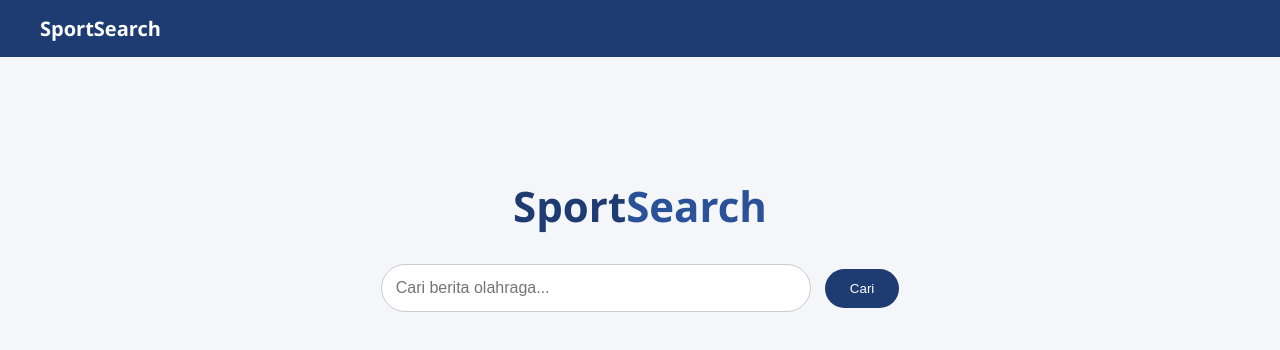
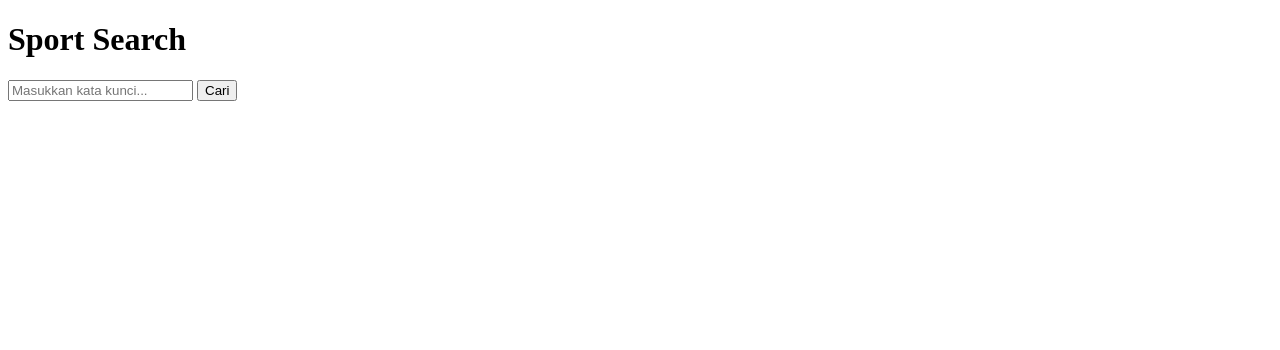
Before and after one commit to sucifadhilah005-blip/sport-search, a plain HTML site: page templates/index.html in a window 1280 px wide. Drawn offline with Linux system fonts and the light colour scheme.

Commit message:
update UI

```diff
--- a/templates/index.html
+++ b/templates/index.html
@@ -1,92 +1,16 @@
 <!DOCTYPE html>
-<html lang="en">
+<html>
 <head>
-<meta charset="UTF-8">
-<title>SportSearch</title>
-
-<style>
-body {
-    margin: 0;
-    font-family: 'Segoe UI', sans-serif;
-    background: #f4f6f9;
-}
-
-/* NAVBAR */
-.navbar {
-    background: #1e3c72;
-    padding: 15px 40px;
-    color: white;
-    font-size: 20px;
-    font-weight: bold;
-}
-
-/* CENTER */
-.container {
-    text-align: center;
-    margin-top: 120px;
-}
-
-.logo {
-    font-size: 42px;
-    font-weight: bold;
-    color: #1e3c72;
-}
-
-.logo span {
-    color: #2a5298;
-}
-
-/* SEARCH BOX */
-.search-box {
-    margin-top: 30px;
-}
-
-.search-box input {
-    width: 400px;
-    padding: 14px;
-    border-radius: 30px;
-    border: 1px solid #ccc;
-    outline: none;
-    font-size: 16px;
-    transition: 0.3s;
-}
-
-.search-box input:focus {
-    border-color: #2a5298;
-    box-shadow: 0 0 5px rgba(42,82,152,0.5);
-}
-
-.search-box button {
-    margin-left: 10px;
-    padding: 12px 25px;
-    border: none;
-    border-radius: 30px;
-    background: #1e3c72;
-    color: white;
-    cursor: pointer;
-    transition: 0.3s;
-}
-
-.search-box button:hover {
-    background: #2a5298;
-}
-</style>
+    <title>Sport Search</title>
 </head>
-
 <body>
 
-<div class="navbar">
-    SportSearch
-</div>
+    <h1>Sport Search</h1>
 
-<div class="container">
-    <div class="logo">Sport<span>Search</span></div>
-
-    <form action="/search" method="post" class="search-box">
-        <input type="text" name="query" placeholder="Cari berita olahraga..." required>
+    <form action="/search" method="post">
+        <input type="text" name="query" placeholder="Masukkan kata kunci..." required>
         <button type="submit">Cari</button>
     </form>
-</div>
 
 </body>
 </html>
```
